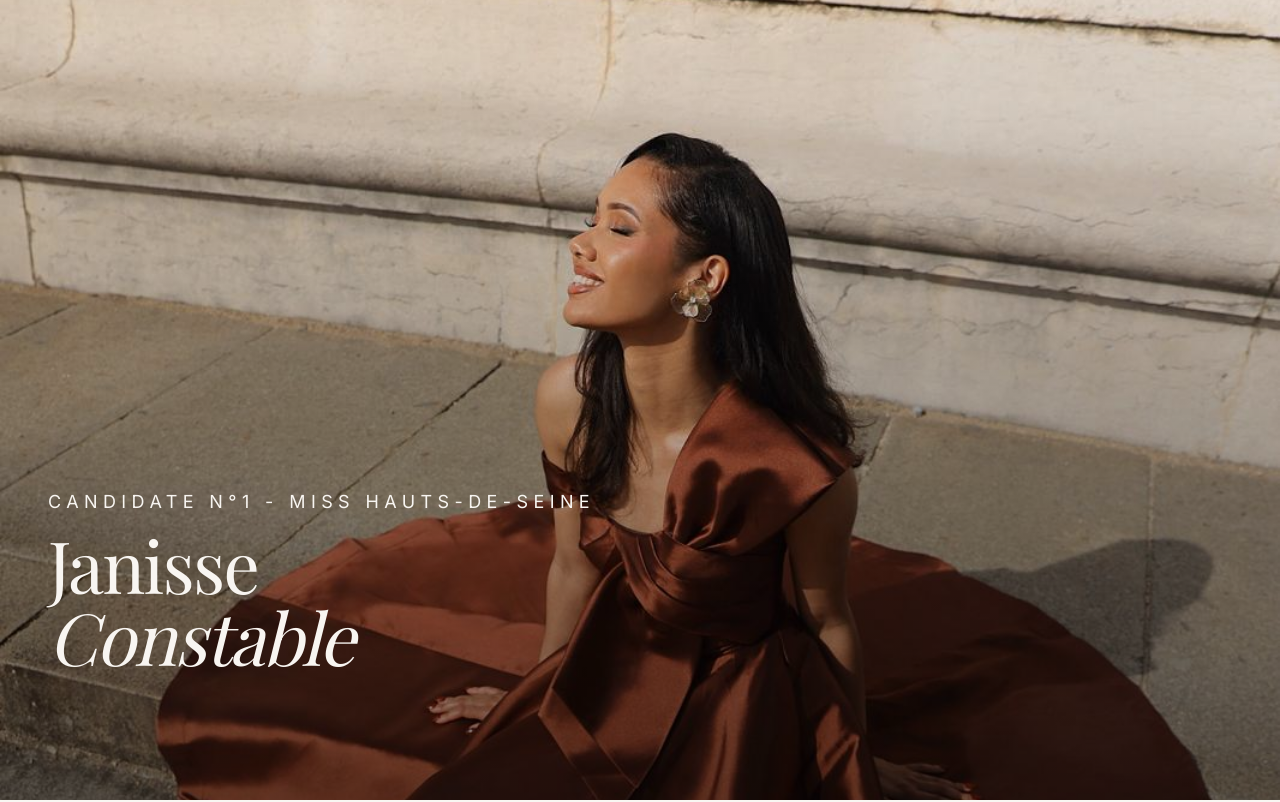
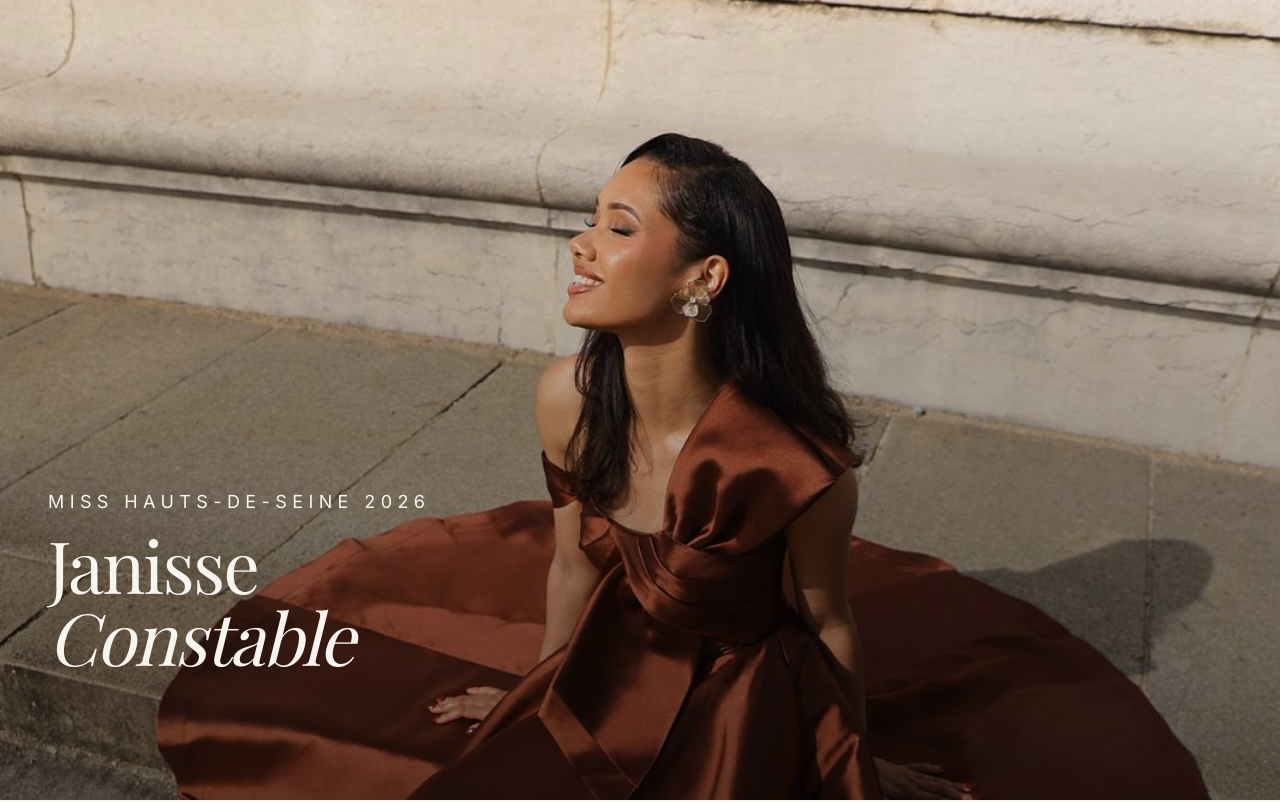
Before and after one commit to Yawleen/janisse-constable-website, a Next.js app: page / in a window 1280 px wide. Shown: the top 802 px of the page. Built offline with nearby package versions, Linux system fonts and the light colour scheme; no server answers.

Commit message:
chore: update text in Hero section

```diff
--- a/components/sections/Hero.tsx
+++ b/components/sections/Hero.tsx
@@ -8,13 +8,13 @@ const Hero = () => {
         fill
         objectPosition="center 15%"
         objectFit="cover"
-        alt="Janisse Constable, candidate n°1 - Miss Hauts-de-Seine"
+        alt="Janisse Constable, Miss Hauts-de-Seine 2026"
         className="z-0"
         priority
       />
       <div className="image-overlay-dark"></div>
       <p className="text-base md:text-lg uppercase tracking-[0.3em] mb-3 z-2">
-        Candidate n°1 - Miss Hauts-de-Seine
+        Miss Hauts-de-Seine 2026
       </p>
       <h1 className="relative z-2">
         Janisse <span className="block italic">Constable</span>
```
